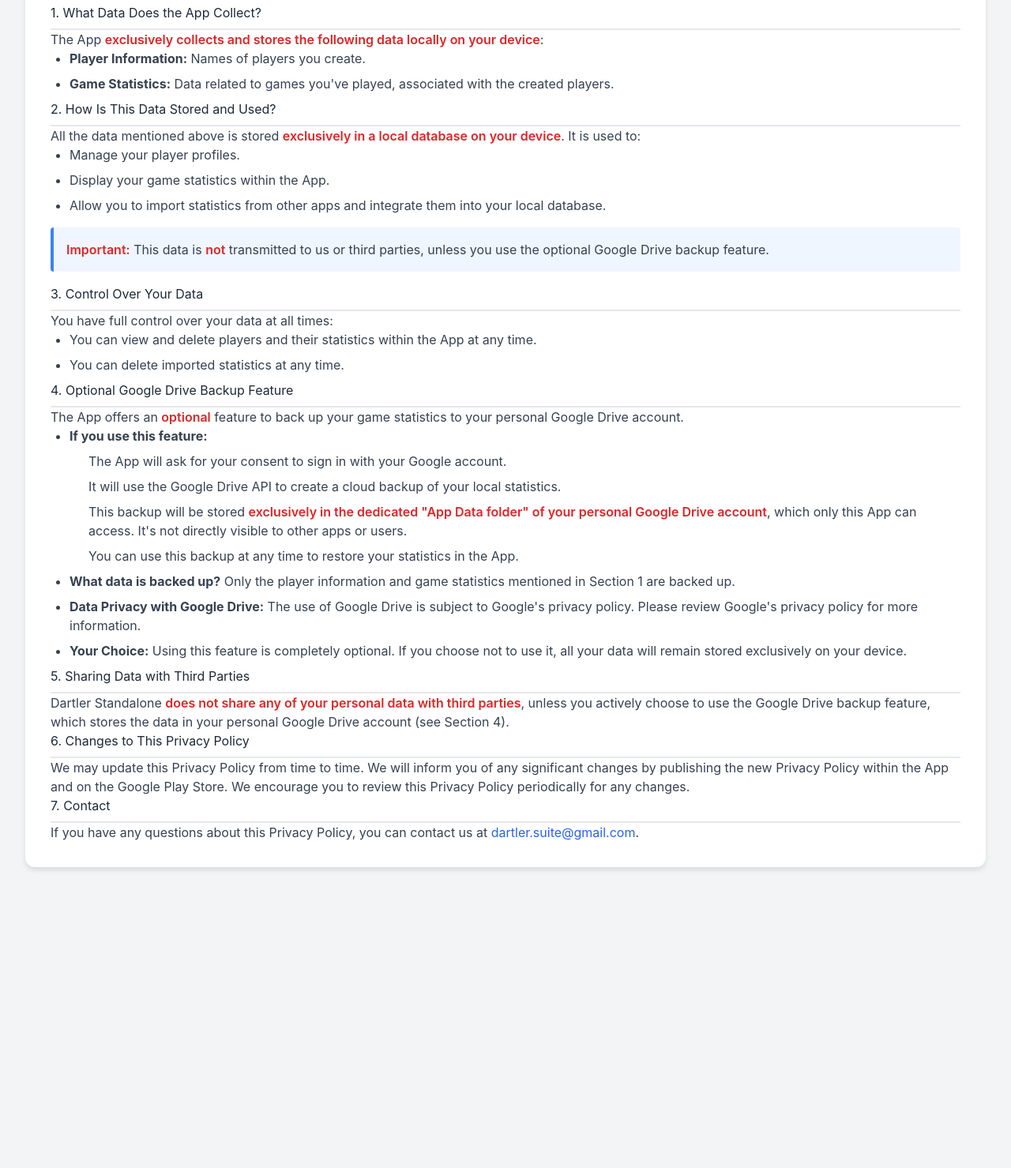
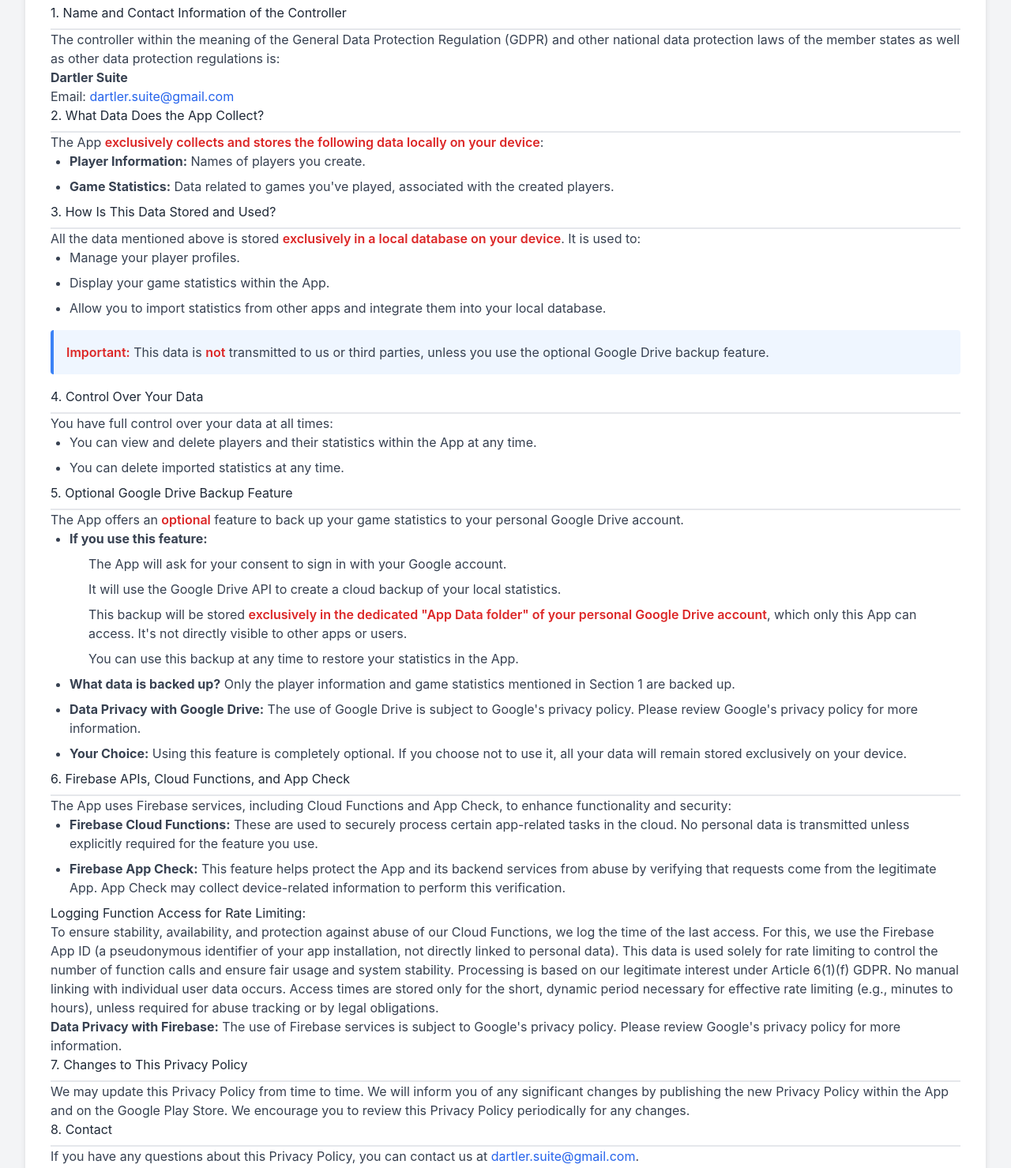
Before and after one commit to Dartler/dartler-website, a plain HTML site: page privacy-policy/en.html in a window 1280 px wide. Shown: the part 180-1659 px from the top of the page at 79% size. Before the commit the page ends 1342 px from the top, so only its background shows below. Drawn offline with nearby package versions, Linux system fonts and the light colour scheme.

Commit message:
update privacy policy

```diff
--- a/privacy-policy/en.html
+++ b/privacy-policy/en.html
@@ -97,7 +97,14 @@
         <p class="mb-4">This Privacy Policy describes how the Dartler Standalone app (the "App") handles information.
         </p>
 
-        <h2>1. What Data Does the App Collect?</h2>
+        <h2>1. Name and Contact Information of the Controller</h2>
+        <p>The controller within the meaning of the General Data Protection Regulation (GDPR) and other national data
+            protection laws of the member states as well as other data protection regulations is:</p>
+        <p><strong>Dartler Suite</strong></p>
+        <p>Email: <a href="mailto:dartler.suite@gmail.com"
+                class="text-blue-600 hover:underline">dartler.suite@gmail.com</a></p>
+
+        <h2>2. What Data Does the App Collect?</h2>
         <p>The App <strong class="important">exclusively collects and stores the following data locally on your
                 device</strong>:</p>
         <ul class="list-disc ml-6">
@@ -106,7 +113,7 @@
                 players.</li>
         </ul>
 
-        <h2>2. How Is This Data Stored and Used?</h2>
+        <h2>3. How Is This Data Stored and Used?</h2>
         <p>All the data mentioned above is stored <strong class="important">exclusively in a local database on your
                 device</strong>. It is used to:</p>
         <ul class="list-disc ml-6">
@@ -119,14 +126,14 @@
                 transmitted to us or third parties, unless you use the optional Google Drive backup feature.</p>
         </div>
 
-        <h2>3. Control Over Your Data</h2>
+        <h2>4. Control Over Your Data</h2>
         <p>You have full control over your data at all times:</p>
         <ul class="list-disc ml-6">
             <li>You can view and delete players and their statistics within the App at any time.</li>
             <li>You can delete imported statistics at any time.</li>
         </ul>
 
-        <h2>4. Optional Google Drive Backup Feature</h2>
+        <h2>5. Optional Google Drive Backup Feature</h2>
         <p>The App offers an <strong class="important">optional</strong> feature to back up your game statistics to your
             personal Google Drive account.</p>
         <ul class="list-disc ml-6">
@@ -148,17 +155,33 @@
                 all your data will remain stored exclusively on your device.</li>
         </ul>
 
-        <h2>5. Sharing Data with Third Parties</h2>
-        <p>Dartler Standalone <strong class="important">does not share any of your personal data with third
-                parties</strong>, unless you actively choose to use the Google Drive backup feature, which stores the
-            data in your personal Google Drive account (see Section 4).</p>
+        <h2>6. Firebase APIs, Cloud Functions, and App Check</h2>
+        <p>The App uses Firebase services, including Cloud Functions and App Check, to enhance functionality and
+            security:</p>
+        <ul class="list-disc ml-6">
+            <li><strong>Firebase Cloud Functions:</strong> These are used to securely process certain app-related tasks
+                in the cloud. No personal data is transmitted unless explicitly required for the feature you use.</li>
+            <li><strong>Firebase App Check:</strong> This feature helps protect the App and its backend services from
+                abuse by verifying that requests come from the legitimate App. App Check may collect device-related
+                information to perform this verification.</li>
+        </ul>
+        <h3>Logging Function Access for Rate Limiting:</h3>
+        <p>To ensure stability, availability, and protection against abuse of our Cloud Functions, we log the time of
+            the last access. For this, we use the Firebase App ID (a pseudonymous identifier of your app installation,
+            not directly linked to personal data). This data is used solely for rate limiting to control the number of
+            function calls and ensure fair usage and system stability. Processing is based on our legitimate interest
+            under Article 6(1)(f) GDPR. No manual linking with individual user data occurs. Access times are stored only
+            for the short, dynamic period necessary for effective rate limiting (e.g., minutes to hours), unless
+            required for abuse tracking or by legal obligations.</p>
+        <p><strong>Data Privacy with Firebase:</strong> The use of Firebase services is subject to Google's privacy
+            policy. Please review Google's privacy policy for more information.</p>
 
-        <h2>6. Changes to This Privacy Policy</h2>
+        <h2>7. Changes to This Privacy Policy</h2>
         <p>We may update this Privacy Policy from time to time. We will inform you of any significant changes by
             publishing the new Privacy Policy within the App and on the Google Play Store. We encourage you to review
             this Privacy Policy periodically for any changes.</p>
 
-        <h2>7. Contact</h2>
+        <h2>8. Contact</h2>
         <p>If you have any questions about this Privacy Policy, you can contact us at <a
                 href="mailto:dartler.suite@gmail.com" class="text-blue-600 hover:underline">dartler.suite@gmail.com</a>.
         </p>
```
Also changed, not shown: privacy-policy/de.html (+34 -2 lines).
